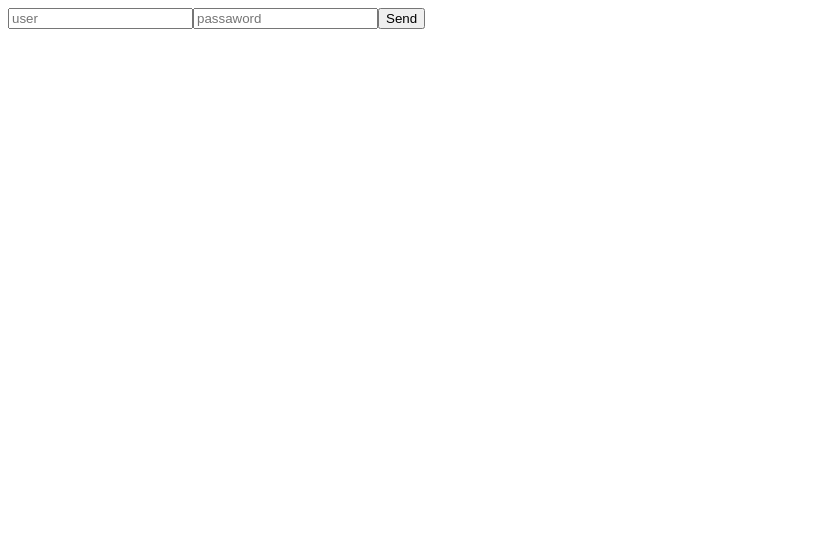
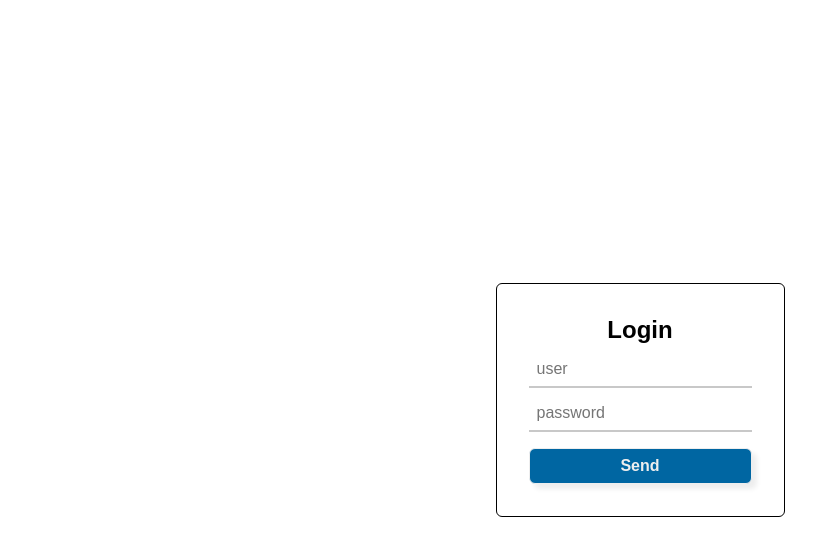
Before and after one commit to RaissaVasconcelos/To-Do-List, a React (Vite) app in the folder app/web/: page / in a window 1280 px wide. Shown: the top 556 px of the page, without its empty margins (0-840 px from the left). Built offline with nearby package versions, Linux system fonts and the light colour scheme.

Commit message:
style: login component

```diff
--- /dev/null
+++ b/app/web/src/pages/Login.module.css
@@ -0,0 +1,71 @@
+* {
+  margin: 0;
+  padding: 0;
+  box-sizing: 0;
+}
+
+.container {
+  display: flex;
+  justify-content: center;
+  align-items: center;
+  height: 100vh;
+  width: 100vw;
+}
+
+.content {
+  display: flex;
+  flex-direction: column;
+  gap: 0.5rem;
+  padding: 2rem;
+  border: 1px solid black;
+  border-radius: 6px;
+}
+
+.title {
+  display: flex;
+  justify-content: center;
+  font-family: sans-serif;
+}
+
+.form {
+  display: flex;
+  flex-direction: column;
+  gap: 0.5rem;
+}
+
+.input_single input {
+  cursor: text;
+  font-size: 1rem;
+  padding: 0.5rem;
+  border: 0;
+  border-bottom: 2px solid rgb(200, 200, 200);
+  outline: 0;
+}
+
+.input_single input:focus {
+  border-bottom: 2px solid cornflowerblue;
+}
+
+.button {
+  margin-top: 0.5rem;
+  padding: 0.5rem;
+  background-color: #0066A2;
+  color: #eee;
+  font-size: 1rem;
+  font-weight: bold;
+  border: 1px solid #eee;
+  border-radius: 6px;
+  box-shadow: 5px 5px 5px #eee;
+}
+
+.button:hover {
+  margin-top: 0.5rem;
+  padding: 0.5rem;
+  background: #037c0d;
+  color: #eee;
+  font-size: 1rem;
+  font-weight: bold;
+  border: 1px solid #eee;
+  border-radius: 6px;
+  box-shadow: 5px 5px 5px #eee;
+}
--- a/app/web/src/pages/Login.tsx
+++ b/app/web/src/pages/Login.tsx
@@ -1,4 +1,5 @@
 import { useForm, SubmitHandler } from 'react-hook-form'
+import styles from './Login.module.css'
 
 interface Inputs {
   user: String,
@@ -13,24 +14,31 @@ export default function Login() {
   }
 
   return(
-    <form onSubmit={handleSubmit(handleLogin)}>
-      <label htmlFor='id_user'>
+    <main className={styles.container}>
+      <div className={styles.content}>
+        <h2 className={styles.title}>Login</h2>
+        <form onSubmit={handleSubmit(handleLogin)} className={styles.form}>
+          <label htmlFor='id_user' className={styles.input_single}>
             <input
               type='text'
               placeholder='user'
               id='id_user'
+              required
               {...register('user')}
             />
           </label>
-      <label htmlFor='id_password'>
+          <label htmlFor='id_password' className={styles.input_single}>
             <input
               type='text'
-          placeholder='passaword'
+              placeholder='password'
               id='id_password'
+              required
               {...register('password')}
             />
           </label>
-      <button type='submit'>Send</button>
+          <button type='submit' className={styles.button}>Send</button>
         </form>
+      </div>
+    </main>
   );
 };
```
Lines whose indentation alone changed are shown as unchanged.
